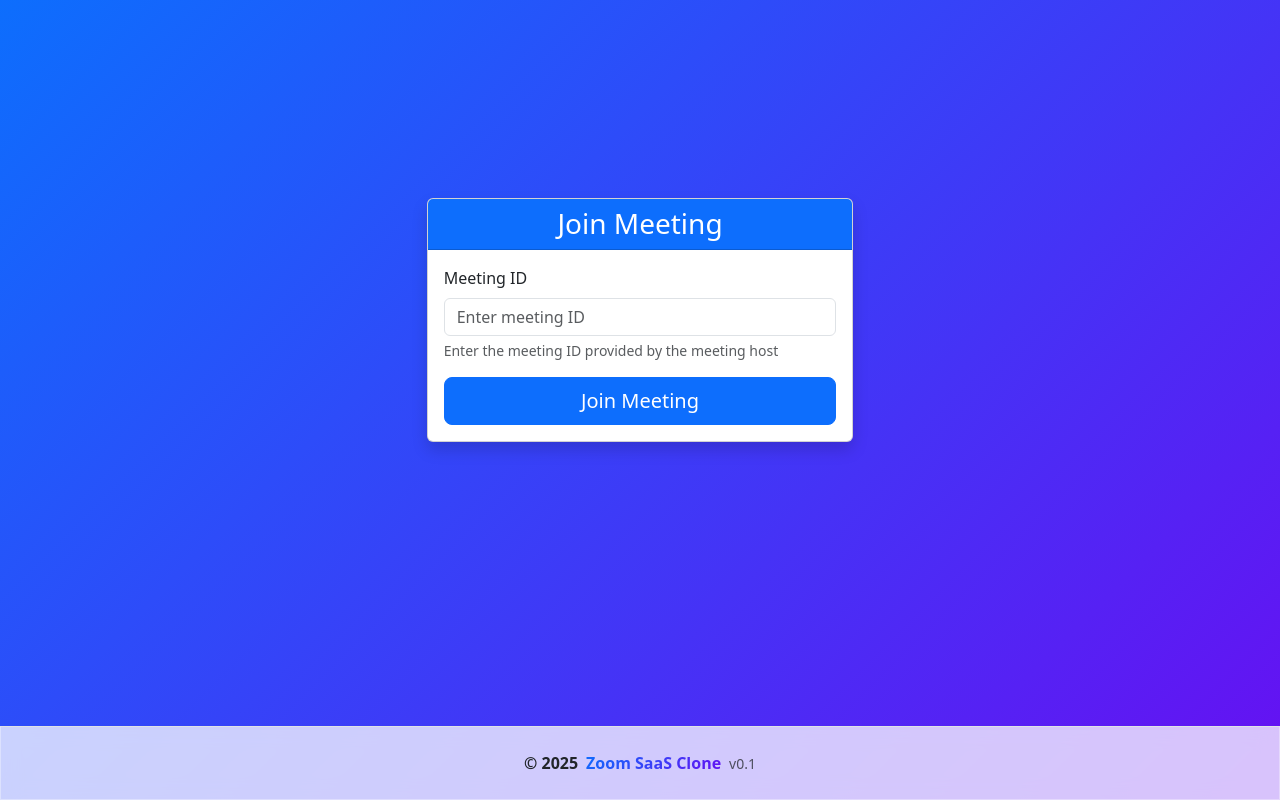
After one commit to TerryV8/brilliant-portfolio-2025, a Flask app: page /join in a window 1280 px wide. The commit adds this page. Run offline with Flask 3, Linux system fonts and the light colour scheme.

Commit message:
Enhance Flask video conferencing app with senior Python developer technologies
- Add video meeting functionality using ZegoCloud SDK
- Implement secure environment variable configuration with python-dotenv
- Replace hardcoded credentials with environment variables
- Add PostgreSQL database support with fallback to SQLite
- Highlight Python 3.11+, Flask, SQLAlchemy ORM, WebSocket APIs, REST APIs
- Create meeting room template with video conferencing features
- Improve join meeting functionality with room ID routing
- Extend password field length for better security

```diff
--- a/python_saas/zoom saas 2025 09/app.py
+++ b/python_saas/zoom saas 2025 09/app.py
@@ -1,12 +1,20 @@
+import os
 from flask import Flask, render_template, request, redirect, session, flash, url_for
 from flask_sqlalchemy import SQLAlchemy
 from sqlalchemy import or_
 from werkzeug.security import generate_password_hash, check_password_hash
+from dotenv import load_dotenv
+
+load_dotenv()
 
 app = Flask(__name__)
 
-app.config["SQLALCHEMY_DATABASE_URI"] = "sqlite:///database.db"
-app.config["SECRET_KEY"] = "My Super Secret KEY"
+# Secure configuration using environment variables
+app.config["SQLALCHEMY_DATABASE_URI"] = os.getenv(
+    "DATABASE_URL",
+    "postgresql://admin:fake_password@dpg-d2sl460gjchc73age5a1-a.virginia-postgres.render.com/zoom_db",
+)
+app.config["SECRET_KEY"] = os.getenv("SECRET_KEY", "fake_secret_key")
 
 db = SQLAlchemy(app)
 
@@ -14,7 +22,7 @@ db = SQLAlchemy(app)
 class User(db.Model):
     id = db.Column(db.Integer, primary_key=True)
     username = db.Column(db.String(80), unique=True, nullable=False)
-    password = db.Column(db.String(80), nullable=False)
+    password = db.Column(db.String(255), nullable=False)
     email = db.Column(db.String(120), unique=True, nullable=False)
 
 
@@ -75,12 +83,16 @@ def register():
 
 @app.route("/meeting")
 def meeting():
-    return render_template("meeting.html")
+    current_user = User.query.get(session["user_id"])
+    return render_template("meeting.html", current_user=current_user)
 
 
-@app.route("/join")
-def join():
-    return render_template("join.html")
+@app.route("/join", methods=["GET", "POST"])
+def join_meeting():
+    if request.method == "POST":
+        room_id = request.form.get("room_id")
+        return redirect(f"/meeting?roomID={room_id}")
+    return render_template("join_meeting.html")
 
 
 @app.route("/logout")
--- a/python_saas/zoom saas 2025 09/templates/base.html
+++ b/python_saas/zoom saas 2025 09/templates/base.html
@@ -28,6 +28,8 @@
       background: var(--background-gradient);
       background-attachment: fixed;
       color: #212529;
+      display: flex;
+      flex-direction: column;
     }
 
     .auth-card, .meeting-card {
@@ -83,10 +85,12 @@
   {% block extra_css %}{% endblock %}
 </head>
 <body>
-  {% block content %}{% endblock %}
+  <main style="flex: 1;">
+    {% block content %}{% endblock %}
+  </main>
 
   {% block footer %}
-  <footer class="py-4 border-top mt-auto glass">
+  <footer class="py-4 border-top glass">
     <div class="container text-center">
       <div class="d-inline-flex align-items-center">
         <span class="fw-semibold me-2">© <span id="year"></span></span>
--- /dev/null
+++ b/python_saas/zoom saas 2025 09/templates/join_meeting.html
@@ -0,0 +1,37 @@
+{% extends "base.html" %}
+
+{% block title %}Join Meeting{% endblock %}
+
+{% block content %}
+<style>
+    .center-container {
+        display: flex;
+        justify-content: center;
+        align-items: center;
+        min-height: 80vh;
+    }
+</style>
+
+<div class="center-container">
+    <div class="col-md-6 col-lg-4">
+        <div class="card shadow">
+            <div class="card-header bg-primary text-white">
+                <h3 class="mb-0 text-center">Join Meeting</h3>
+            </div>
+            <div class="card-body">
+                <form method="POST" action="/join">
+                    <div class="mb-3">
+                        <label for="room_id" class="form-label">Meeting ID</label>
+                        <input type="text" class="form-control" id="room_id" name="room_id"
+                               placeholder="Enter meeting ID" required>
+                        <div class="form-text">Enter the meeting ID provided by the meeting host</div>
+                    </div>
+                    <div class="d-grid">
+                        <button type="submit" class="btn btn-primary btn-lg">Join Meeting</button>
+                    </div>
+                </form>
+            </div>
+        </div>
+    </div>
+</div>
+{% endblock %}
```
Also changed, not shown: python_saas/zoom saas 2025 09/requirements.txt (added, +26 -0 lines), python_saas/zoom saas 2025 09/templates/meeting.html (added, +71 -0 lines), README.md, images/zoom_saas.png (added), images/zoom_saas2.png (added), 1 other file.
